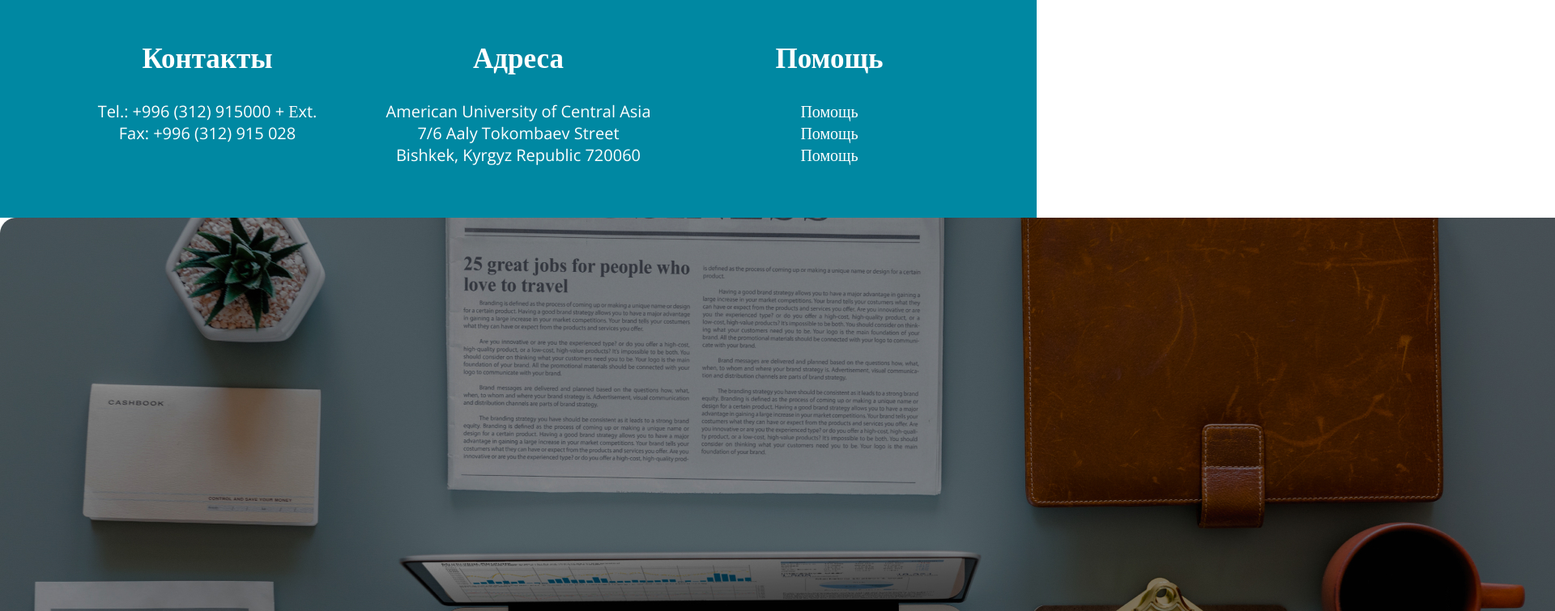
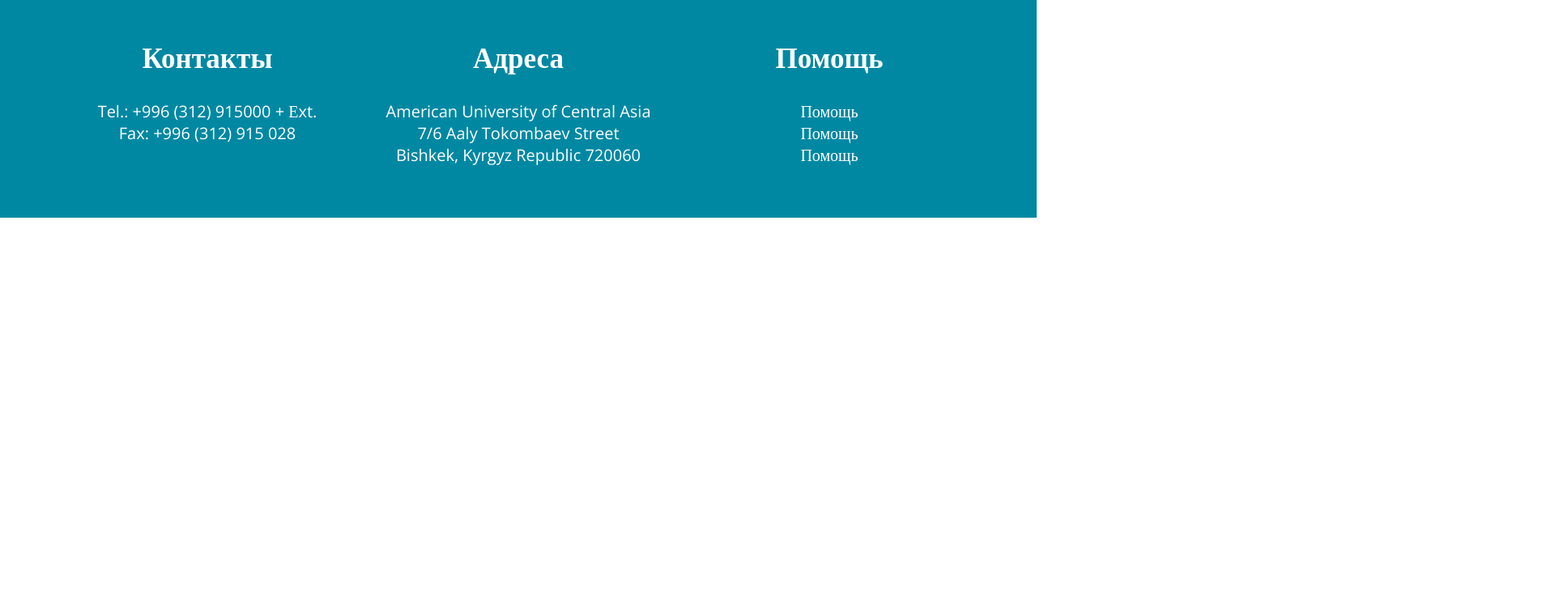
Before and after one commit to bekazhusupov/some2, a plain HTML site: page index.html in a window 1280 px wide. Shown: the part 2841-3596 px from the top of the page at 81% size, 1920 px wide, since content can reach past the window. After the commit the page ends 3110 px from the top, so only its background shows below. Drawn offline with nearby package versions, Linux system fonts and the light colour scheme.

Commit message:
remove picture

```diff
--- a/index.html
+++ b/index.html
@@ -121,8 +121,3 @@ Bishkek, Kyrgyz Republic 720060
 </body>
 
 </html>
-
-
-
-
-<img src="./images/banner.jpg" alt="">
```
